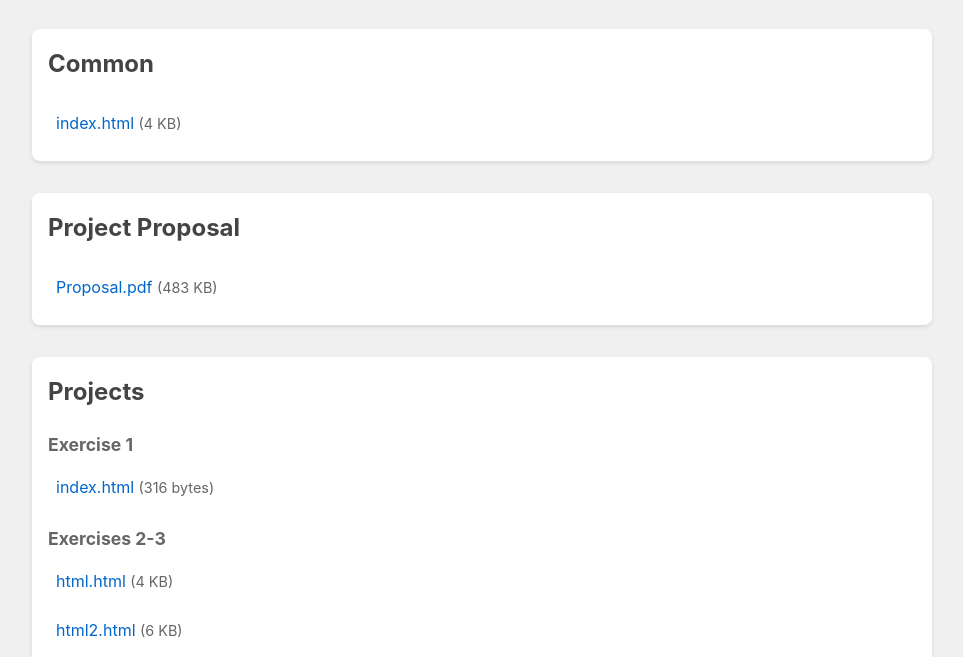
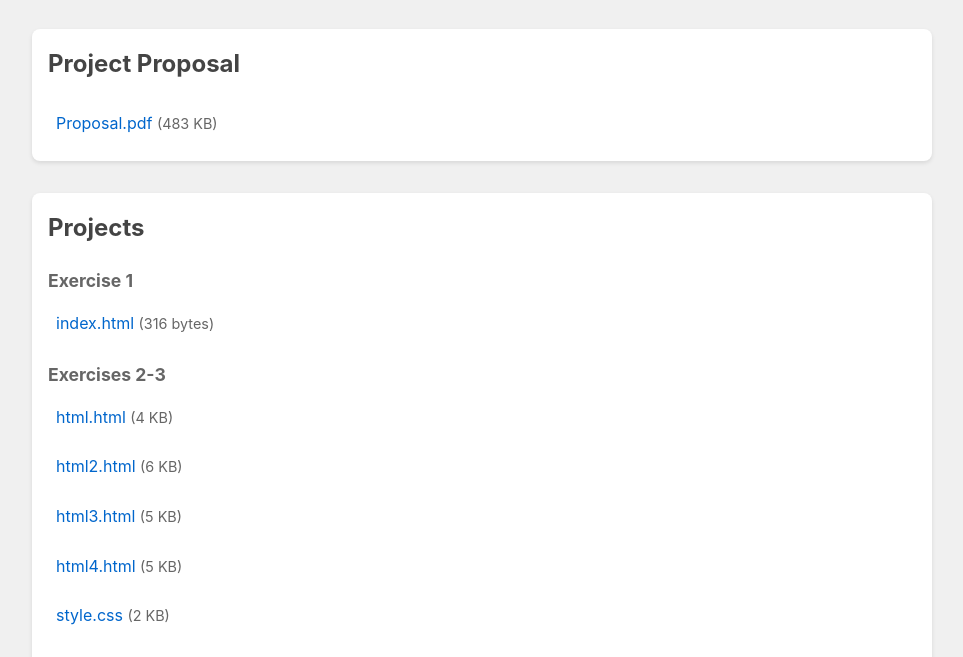
Before and after one commit to lijune-choi1/webprogrammingmk, a plain HTML site: page index.html in a window 1280 px wide. Shown: the part 138-795 px from the top of the page, without its empty margins (158-1121 px from the left). Drawn offline with Linux system fonts and the light colour scheme.

Commit message:
Update index.html

```diff
--- a/index.html
+++ b/index.html
@@ -79,13 +79,6 @@
         <h1>Project Navigator</h1>
 
         <div class="section">
-            <h2>Common</h2>
-            <div class="links">
-                <a href="common/index.html">index.html <span class="file-info">(4 KB)</span></a>
-            </div>
-        </div>
-
-        <div class="section">
             <h2>Project Proposal</h2>
             <div class="links">
                 <a href="project1proposal/Proposal.pdf">Proposal.pdf <span class="file-info">(483 KB)</span></a>
```
